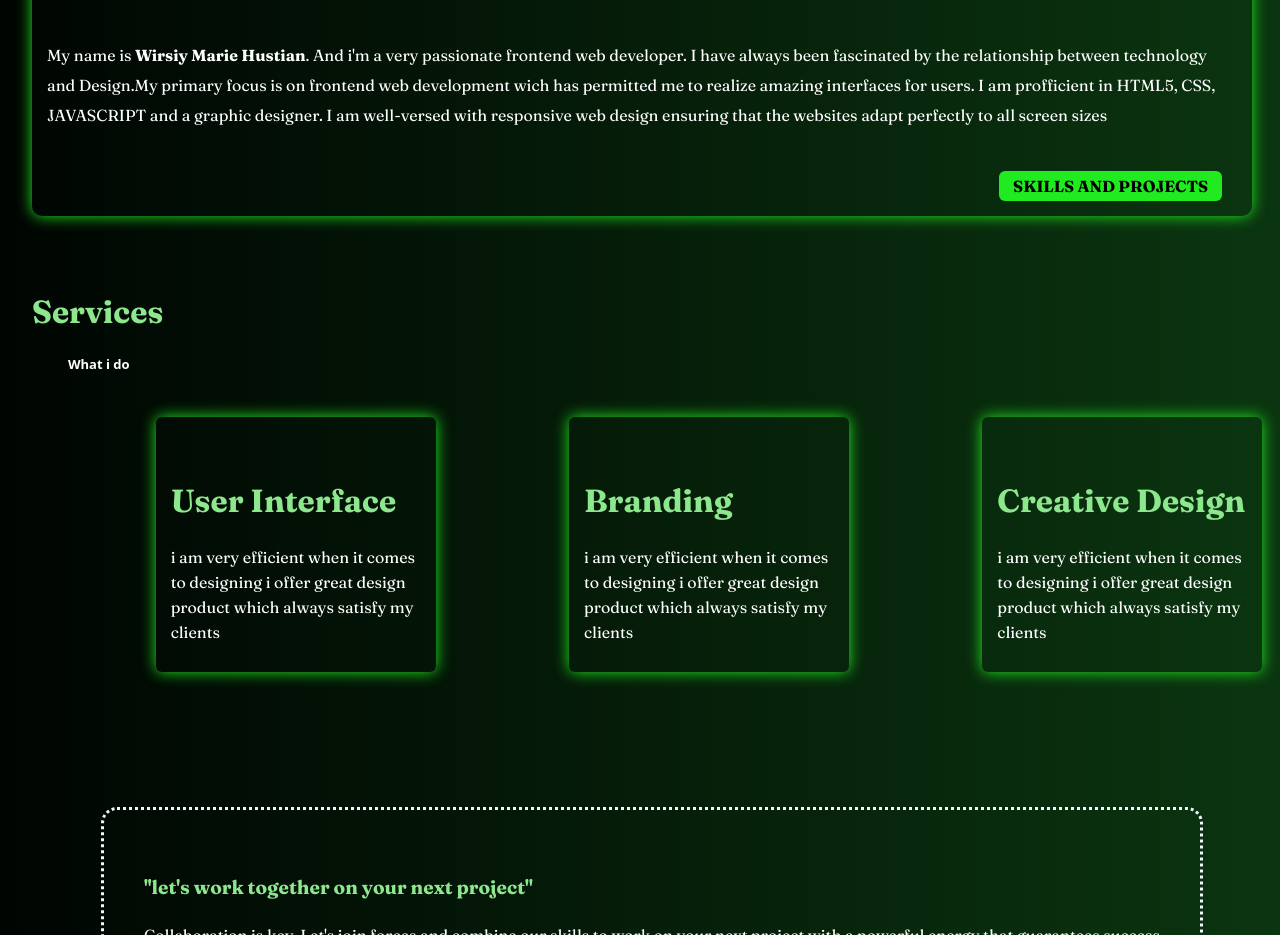
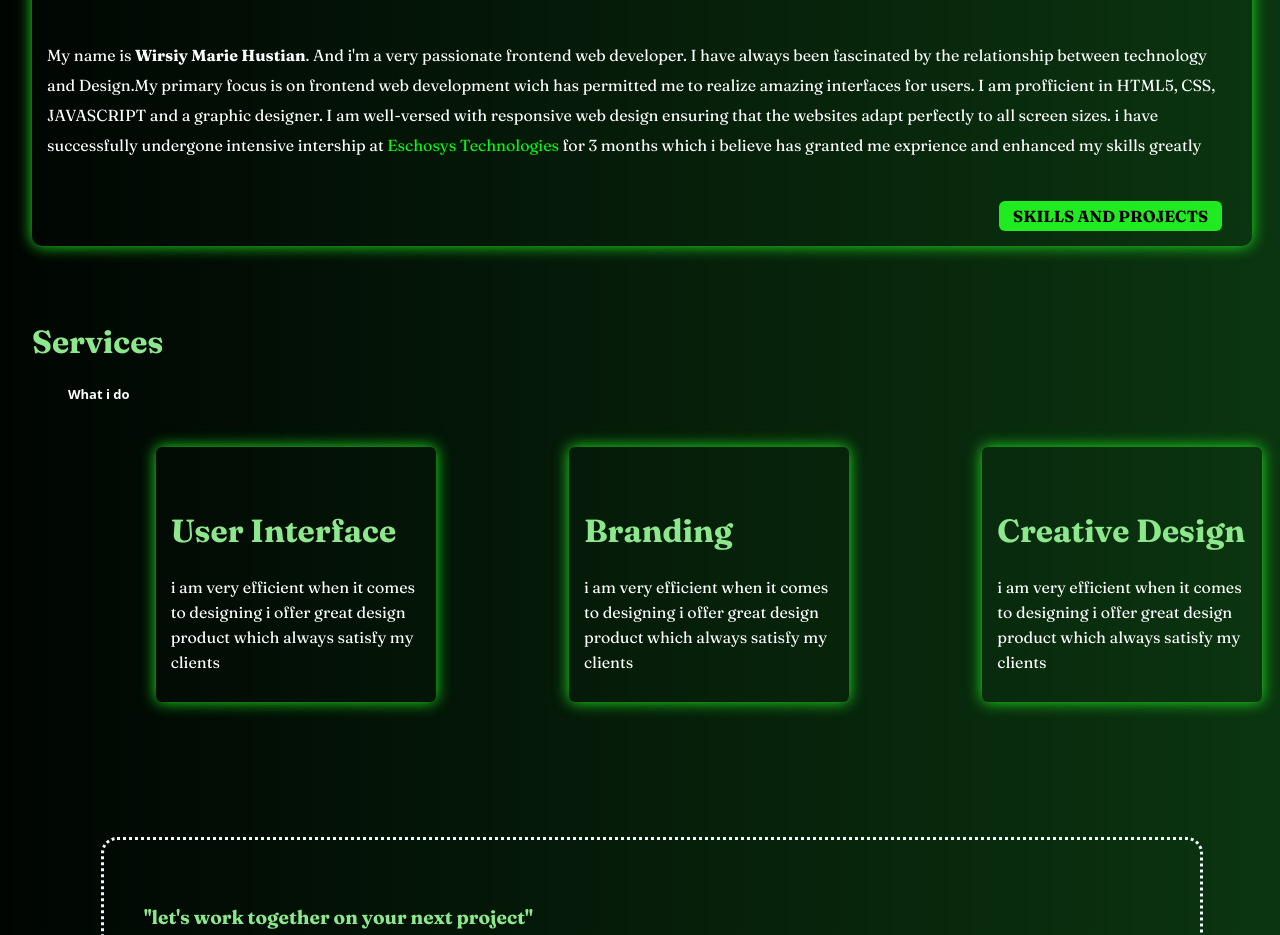
Before and after one commit to hustian-maria/PORTFOLIO, a plain HTML site: page index.html in a window 1280 px wide. Shown: the part 1260-2195 px from the top of the page. Drawn offline with Linux system fonts and the light colour scheme.

Commit message:
modified about me info

```diff
--- a/index.html
+++ b/index.html
@@ -39,7 +39,8 @@
 
               <h3>about me</h3>
             <p>
-                My name is <strong>Wirsiy Marie Hustian</strong>. And i'm a very passionate frontend web developer. I have always been fascinated by the relationship between technology and Design.My primary focus is on frontend web development wich has permitted me to realize amazing interfaces for users. I am profficient in HTML5, CSS, JAVASCRIPT and a graphic designer. I am well-versed with responsive web design ensuring that the websites adapt perfectly to all screen sizes
+                My name is <strong>Wirsiy Marie Hustian</strong>. And i'm a very passionate frontend web developer. I have always been fascinated by the relationship between technology and Design.My primary focus is on frontend web development wich has permitted me to realize amazing interfaces for users. I am profficient in HTML5, CSS, JAVASCRIPT and a graphic designer. I am well-versed with responsive web design ensuring that the websites adapt perfectly to all screen sizes. i have successfully undergone intensive intership at <a href="https://eschosys.com/">Eschosys technologies</a> for 3 months which i believe has granted me exprience and enhanced my skills greatly
+
             </p>
 
             <a href="skills.html" class="butt">SKILLS AND PROJECTS </a>
```
